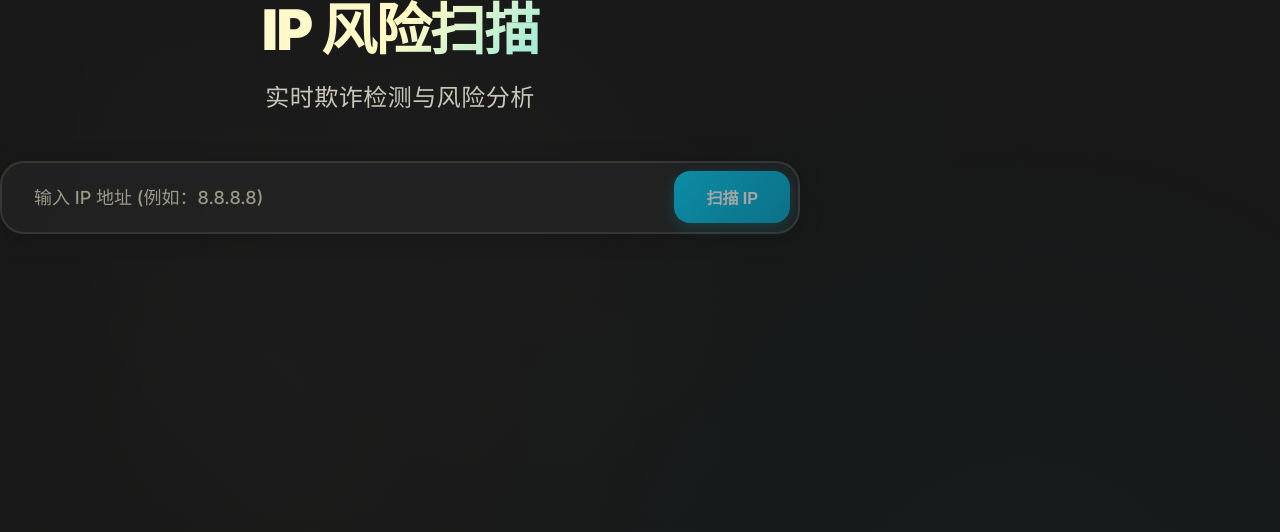
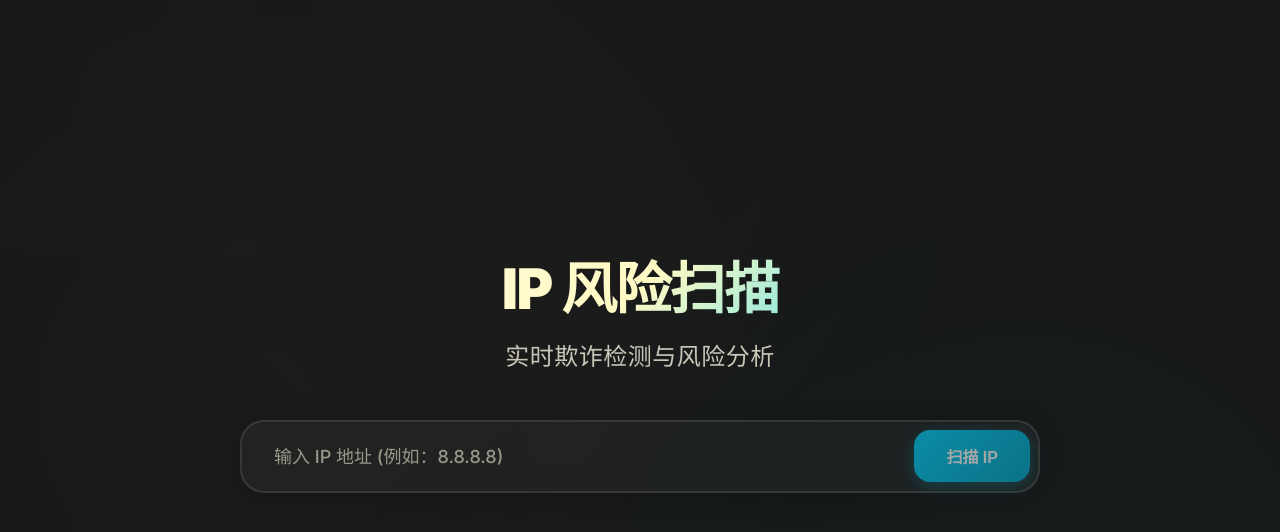
Before and after one commit to PakandAlive/ipqsPanel, a Next.js app: page / in a window 1280 px wide. Shown: the top 532 px of the page. Built offline with nearby package versions, Linux system fonts and the light colour scheme.

Commit message:
fix: 修复居中布局 - 使用 flexbox 实现真正的垂直水平居中

```diff
--- a/src/app/globals.css
+++ b/src/app/globals.css
@@ -65,6 +65,20 @@ body {
 body {
   position: relative;
   background: #181818;
+}
+
+/* Main Layout */
+.main-centered {
+  min-height: 100vh;
+  display: flex;
+  align-items: center;
+  justify-content: center;
+  padding: 0 1rem;
+}
+
+.main-with-content {
+  min-height: 100vh;
+  padding: 2rem 1rem;
 }
 
 /* Animated Background */
--- a/src/app/page.js
+++ b/src/app/page.js
@@ -34,7 +34,7 @@ export default function Home() {
     const hasContent = data || error;
 
     return (
-        <main className={hasContent ? "min-h-screen py-8 px-4" : "min-h-screen flex items-center justify-center px-4"}>
+        <main className={hasContent ? "main-with-content" : "main-centered"}>
             <div className={hasContent ? "container-full" : "container-centered"}>
                 <header className={hasContent ? "header-compact" : "header-center"}>
                     <div className={hasContent ? "title-small" : "title-large"}>IP 风险扫描</div>
```
